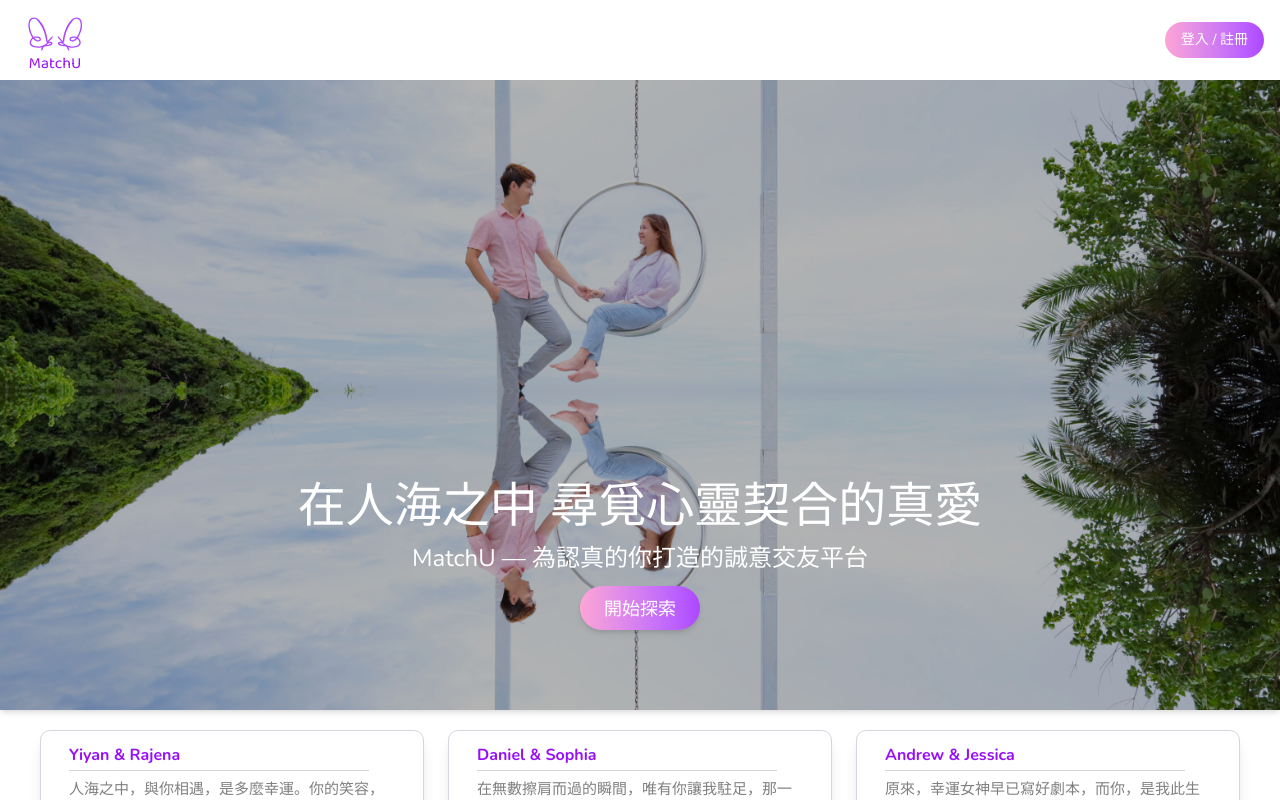
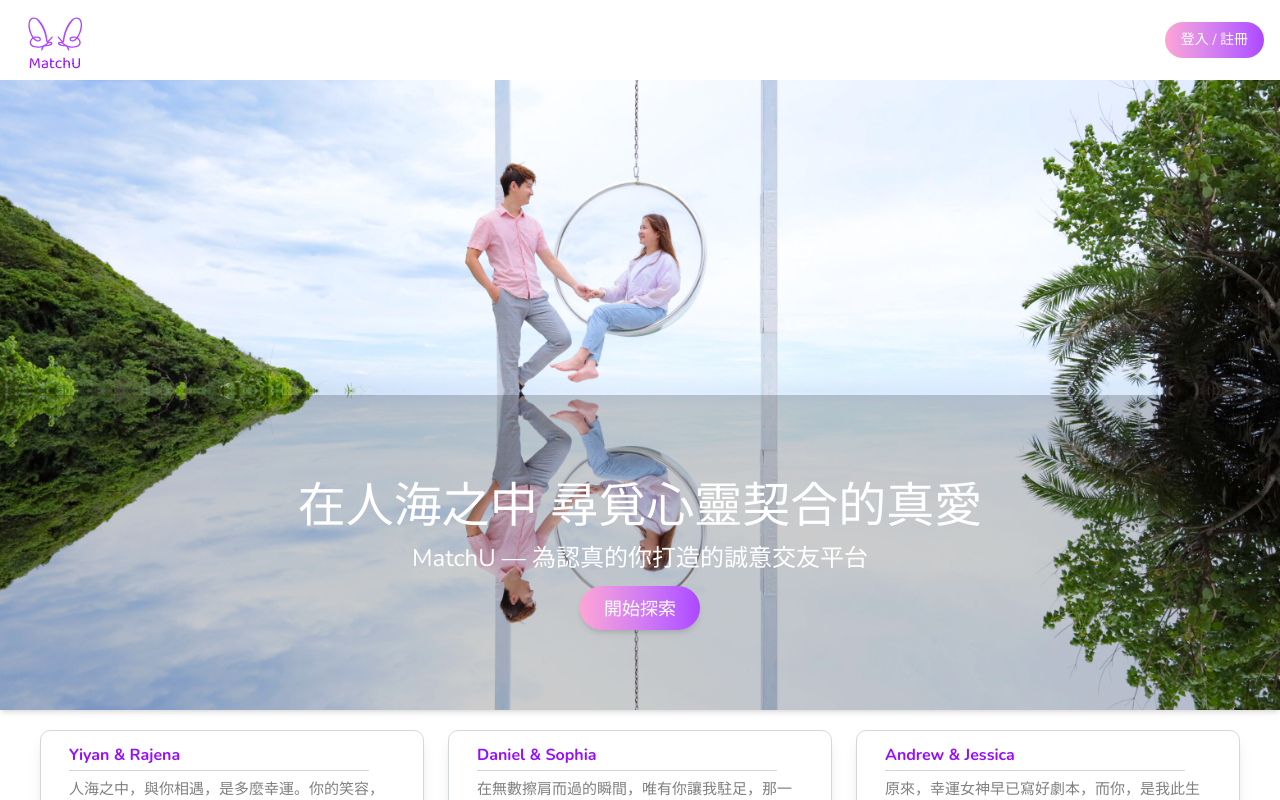
Before and after one commit to yiyan777/MatchU, a Next.js app: page / in a window 1280 px wide. Shown: the top 800 px of the page. Built offline with nearby package versions, Linux system fonts and the light colour scheme; no server answers.

Commit message:
修改不同RWD的大圖遮罩高度

```diff
--- a/src/app/page.tsx
+++ b/src/app/page.tsx
@@ -18,7 +18,7 @@ export default function Home() {
         2xl:bg-top"
       >
         <div className="
-          absolute inset-0 bottom-0 bg-black/30 flex flex-col justify-end items-center
+          absolute inset-x-0 bottom-0 bg-black/20 h-1/2 2xl:h-full flex flex-col justify-end items-center
           text-white text-center px-2"
           >
           <div className="text-[34px] md:text-5xl leading-tight mb-2 mt-[50px] font-sans">
```
